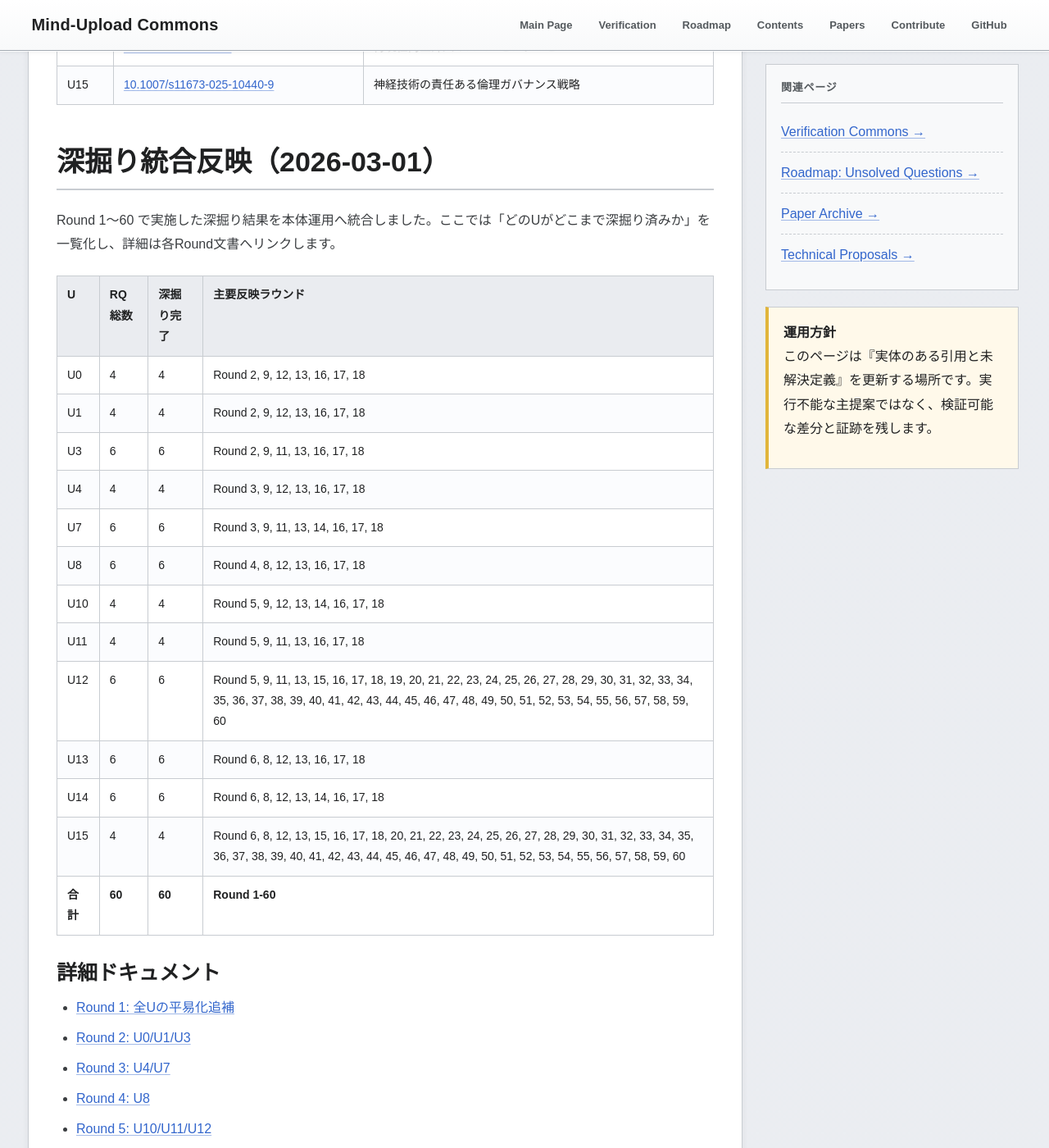
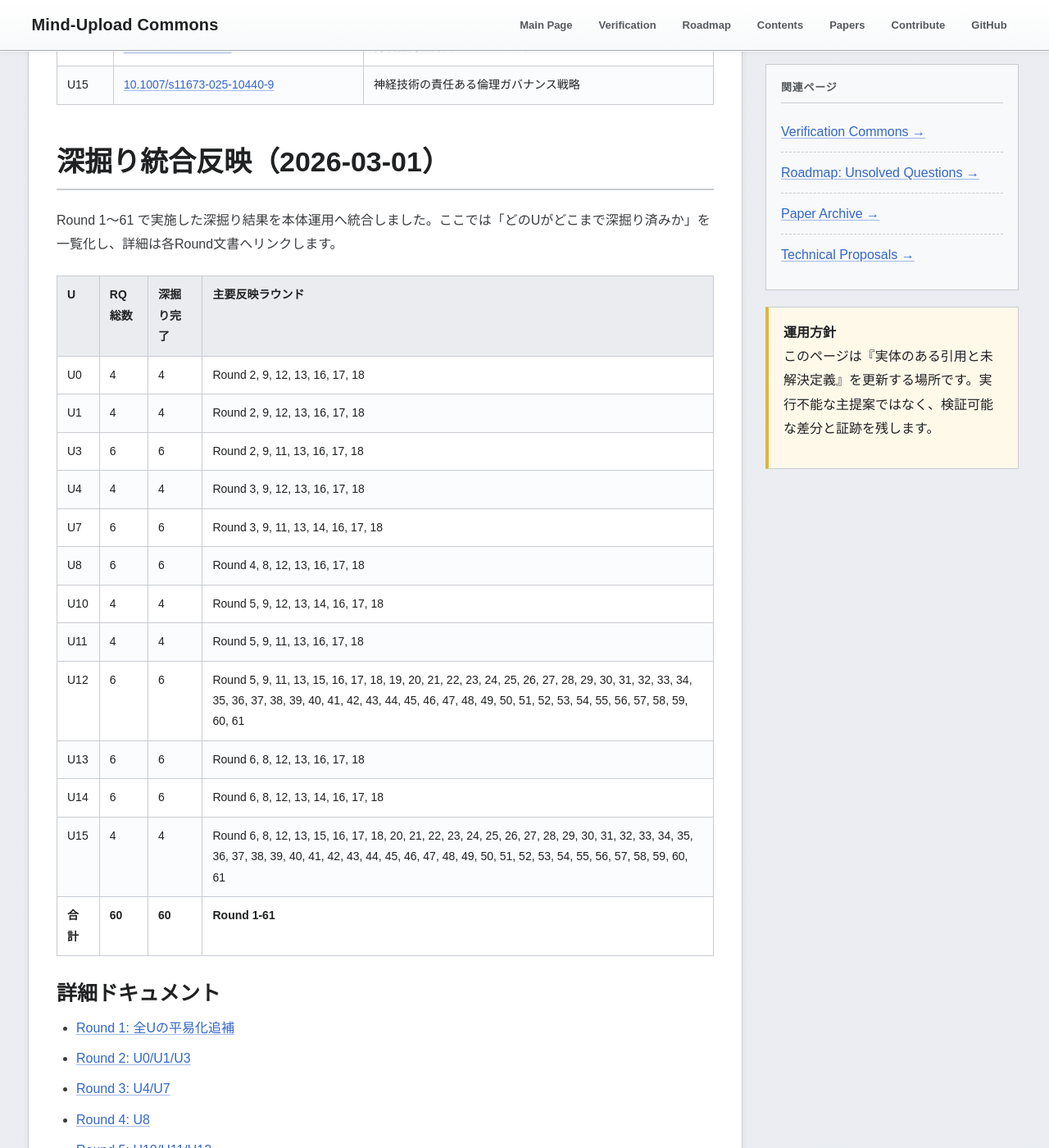
Before and after one commit to yasufumi-nakata/eegflow, a Jekyll site: the page built from research_harvest_50.md, in a window 1280 px wide and 1400 px high, scrolled down 6243 px. Shown: the whole window at 82% size. Built offline with Jekyll 4.4.1, drawn with Linux system fonts in a browser that asks for light colours; some of the changed text lies outside the part shown.

Commit message:
Add Round 61 outcome execution check and escalation closure plan

```diff
--- a/research_harvest_50.md
+++ b/research_harvest_50.md
@@ -156,7 +156,7 @@
 <section class="section" id="deepening-integration-20260301">
 <h2 class="section-title">深掘り統合反映（2026-03-01）</h2>
 <p>
-Round 1〜60 で実施した深掘り結果を本体運用へ統合しました。ここでは「どのUがどこまで深掘り済みか」を一覧化し、詳細は各Round文書へリンクします。
+Round 1〜61 で実施した深掘り結果を本体運用へ統合しました。ここでは「どのUがどこまで深掘り済みか」を一覧化し、詳細は各Round文書へリンクします。
 </p>
 <table class="data-table">
 <thead><tr><th>U</th><th>RQ総数</th><th>深掘り完了</th><th>主要反映ラウンド</th></tr></thead><tbody>
@@ -168,11 +168,11 @@
 <tr><td>U8</td><td>6</td><td>6</td><td>Round 4, 8, 12, 13, 16, 17, 18</td></tr>
 <tr><td>U10</td><td>4</td><td>4</td><td>Round 5, 9, 12, 13, 14, 16, 17, 18</td></tr>
 <tr><td>U11</td><td>4</td><td>4</td><td>Round 5, 9, 11, 13, 16, 17, 18</td></tr>
-<tr><td>U12</td><td>6</td><td>6</td><td>Round 5, 9, 11, 13, 15, 16, 17, 18, 19, 20, 21, 22, 23, 24, 25, 26, 27, 28, 29, 30, 31, 32, 33, 34, 35, 36, 37, 38, 39, 40, 41, 42, 43, 44, 45, 46, 47, 48, 49, 50, 51, 52, 53, 54, 55, 56, 57, 58, 59, 60</td></tr>
+<tr><td>U12</td><td>6</td><td>6</td><td>Round 5, 9, 11, 13, 15, 16, 17, 18, 19, 20, 21, 22, 23, 24, 25, 26, 27, 28, 29, 30, 31, 32, 33, 34, 35, 36, 37, 38, 39, 40, 41, 42, 43, 44, 45, 46, 47, 48, 49, 50, 51, 52, 53, 54, 55, 56, 57, 58, 59, 60, 61</td></tr>
 <tr><td>U13</td><td>6</td><td>6</td><td>Round 6, 8, 12, 13, 16, 17, 18</td></tr>
 <tr><td>U14</td><td>6</td><td>6</td><td>Round 6, 8, 12, 13, 14, 16, 17, 18</td></tr>
-<tr><td>U15</td><td>4</td><td>4</td><td>Round 6, 8, 12, 13, 15, 16, 17, 18, 20, 21, 22, 23, 24, 25, 26, 27, 28, 29, 30, 31, 32, 33, 34, 35, 36, 37, 38, 39, 40, 41, 42, 43, 44, 45, 46, 47, 48, 49, 50, 51, 52, 53, 54, 55, 56, 57, 58, 59, 60</td></tr>
-<tr><td><strong>合計</strong></td><td><strong>60</strong></td><td><strong>60</strong></td><td><strong>Round 1-60</strong></td></tr>
+<tr><td>U15</td><td>4</td><td>4</td><td>Round 6, 8, 12, 13, 15, 16, 17, 18, 20, 21, 22, 23, 24, 25, 26, 27, 28, 29, 30, 31, 32, 33, 34, 35, 36, 37, 38, 39, 40, 41, 42, 43, 44, 45, 46, 47, 48, 49, 50, 51, 52, 53, 54, 55, 56, 57, 58, 59, 60, 61</td></tr>
+<tr><td><strong>合計</strong></td><td><strong>60</strong></td><td><strong>60</strong></td><td><strong>Round 1-61</strong></td></tr>
 </tbody></table>
 
 <h3>詳細ドキュメント</h3>
@@ -237,6 +237,7 @@
 <li><a href="research_deepening_round58_2026-03-01.html">Round 58: 公開適用キューとpending解消確認表の固定</a></li>
 <li><a href="research_deepening_round59_2026-03-01.html">Round 59: 公開コミット台帳と保留繰越バックログ固定</a></li>
 <li><a href="research_deepening_round60_2026-03-01.html">Round 60: 公開結果マトリクスと未解消エスカレーション登録固定</a></li>
+<li><a href="research_deepening_round61_2026-03-01.html">Round 61: 公開実行チェックとエスカレーション解消計画固定</a></li>
 </ul>
 
 <h3>整合性監査（証跡）</h3>
@@ -596,6 +597,12 @@
 Round 60 の公開結果マトリクスと未解消エスカレーション登録固定は
 <a href="automation/rq_regulation_publish_outcome_matrix_round60_2026-03-01.csv" target="_blank">rq_regulation_publish_outcome_matrix_round60_2026-03-01.csv</a>（問い別公開結果マトリクス）と
 <a href="automation/rq_regulation_unresolved_escalation_register_round60_2026-03-01.csv" target="_blank">rq_regulation_unresolved_escalation_register_round60_2026-03-01.csv</a>（問い別未解消エスカレーション登録）
+に記録しています。
+</p>
+<p class="small">
+Round 61 の公開実行チェックとエスカレーション解消計画固定は
+<a href="automation/rq_regulation_outcome_execution_check_round61_2026-03-01.csv" target="_blank">rq_regulation_outcome_execution_check_round61_2026-03-01.csv</a>（問い別公開実行チェック表）と
+<a href="automation/rq_regulation_escalation_closure_plan_round61_2026-03-01.csv" target="_blank">rq_regulation_escalation_closure_plan_round61_2026-03-01.csv</a>（問い別エスカレーション解消計画）
 に記録しています。
 </p>
 </section>
```
Also changed, not shown: automation/rq_regulation_escalation_closure_plan_round61_2026-03-01.csv (added, +11 -0 lines), automation/rq_regulation_outcome_execution_check_round61_2026-03-01.csv (added, +11 -0 lines), research_deepening_continue_guide_2026-03-01.md (+6 -2 lines), research_deepening_round61_2026-03-01.md (added, +64 -0 lines).
